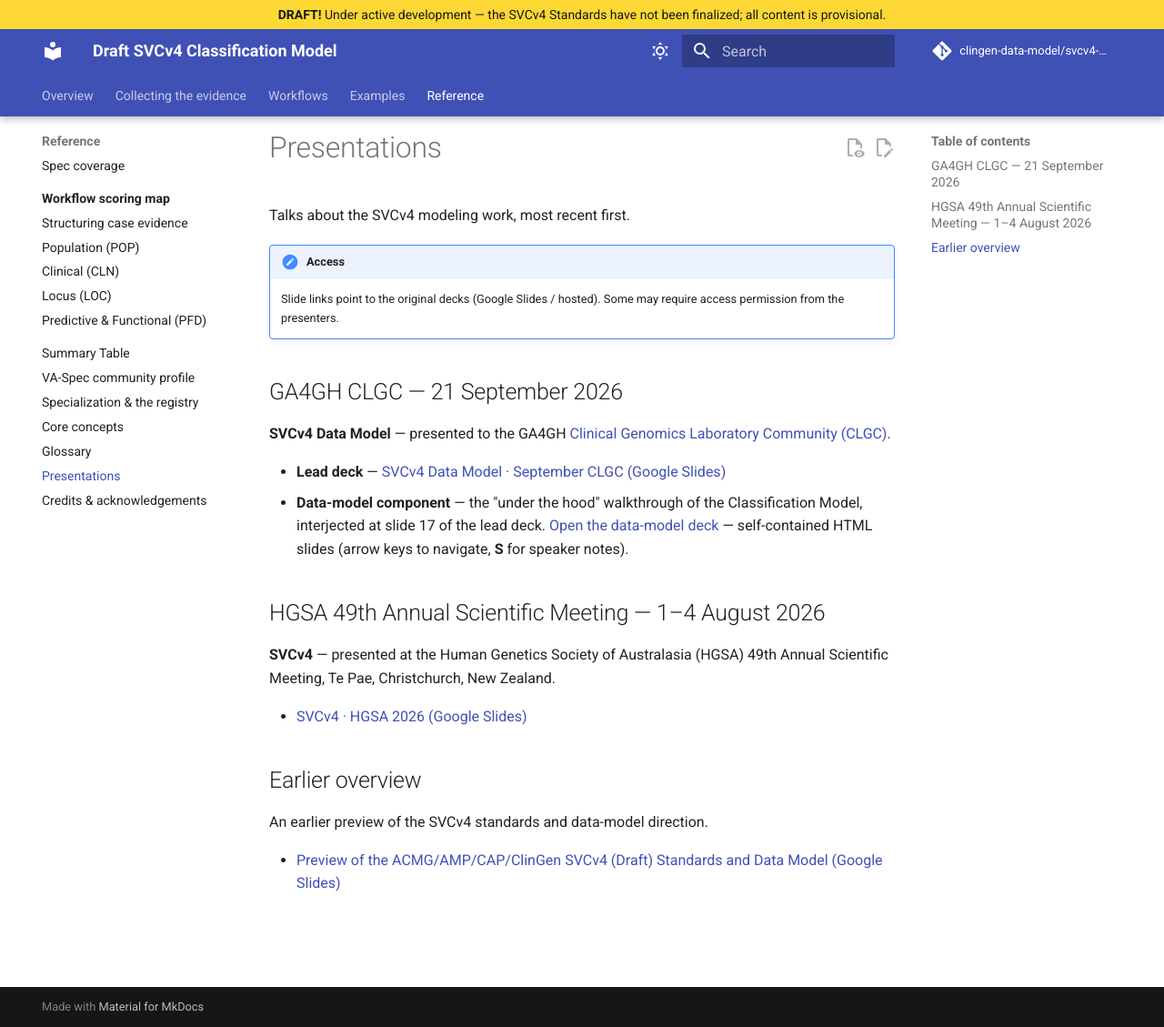
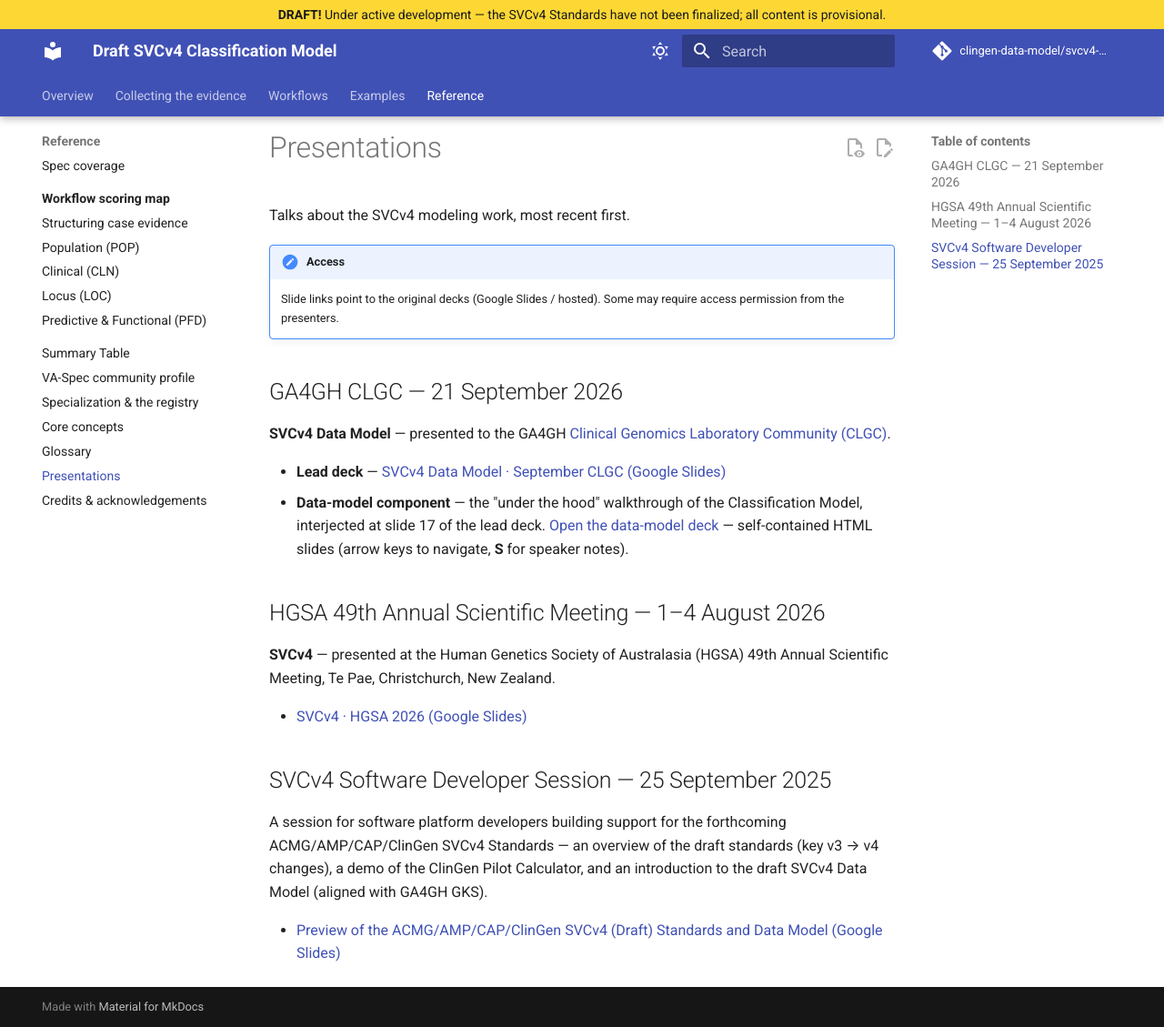
Before and after one commit to clingen-data-model/svcv4-model, an MkDocs documentation site: the page built from docs/reference/presentations.md, in a window 1280 px wide and 1129 px high. Shown: the whole window at 91% size. Built offline with MkDocs 1.6.1 and Material for MkDocs 9.7.7, drawn with Linux system fonts in a browser that asks for light colours; comment, search, counter and statistics services are not loaded.

Commit message:
docs(presentations): date the SVCv4 Software Developer Session entry (#95)
Replace the generic "Earlier overview" heading with the actual event —
SVCv4 Software Developer Session, 25 September 2025 — and a short description.

Co-authored-by: Claude Opus 4.8 (1M context) <noreply@anthropic.com>

```diff
--- a/docs/reference/presentations.md
+++ b/docs/reference/presentations.md
@@ -26,8 +26,11 @@ Annual Scientific Meeting, Te Pae, Christchurch, New Zealand.
 
 - [SVCv4 · HGSA 2026 (Google Slides)](https://docs.google.com/presentation/d/1V4KUgyzukGv9mJGTz7Anl0CGjWcdNwOz3VycEMeJZmI/edit)
 
-## Earlier overview
+## SVCv4 Software Developer Session — 25 September 2025
 
-An earlier preview of the SVCv4 standards and data-model direction.
+A session for software platform developers building support for the forthcoming
+ACMG/AMP/CAP/ClinGen SVCv4 Standards — an overview of the draft standards (key v3 → v4
+changes), a demo of the ClinGen Pilot Calculator, and an introduction to the draft SVCv4
+Data Model (aligned with GA4GH GKS).
 
 - [Preview of the ACMG/AMP/CAP/ClinGen SVCv4 (Draft) Standards and Data Model (Google Slides)](https://docs.google.com/presentation/d/1oSfJMNxKpDhbG261zk9UzxCrqQvaRWxYv3aPl_KpGwg/edit)
```
